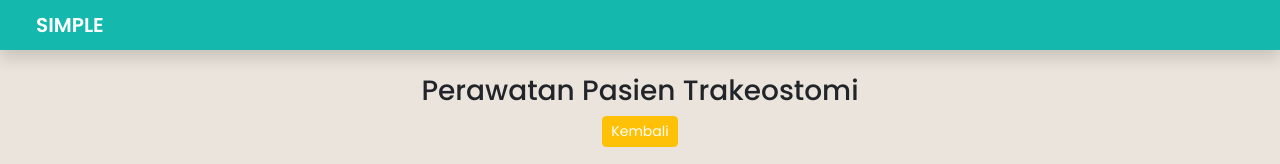
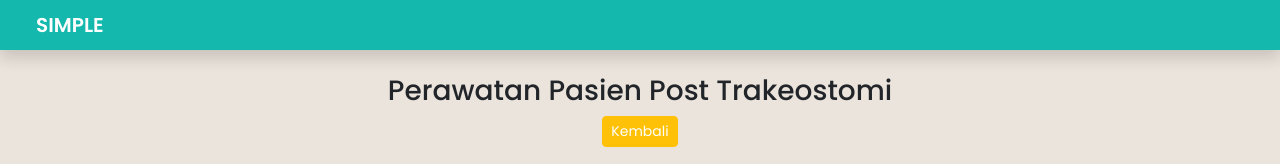
Before and after one commit to portal-ui/simple-gatotkaca-I, a plain HTML site: page pages/perawatan-pasien-trakeostomi.html in a window 1280 px wide. Shown: the top 164 px of the page. Drawn offline with Linux system fonts and the light colour scheme.

Commit message:
Update perawatan-pasien-trakeostomi.html

```diff
--- a/pages/perawatan-pasien-trakeostomi.html
+++ b/pages/perawatan-pasien-trakeostomi.html
@@ -26,7 +26,7 @@
           <div
             class="d-flex flex-column justify-content-center align-items-center py-4"
           >
-            <h3>Perawatan Pasien Trakeostomi</h3>
+            <h3>Perawatan Pasien Post Trakeostomi</h3>
             <a href="../index.html" class="btn btn-sm btn-warning text-white"
               >Kembali</a
             >
```
